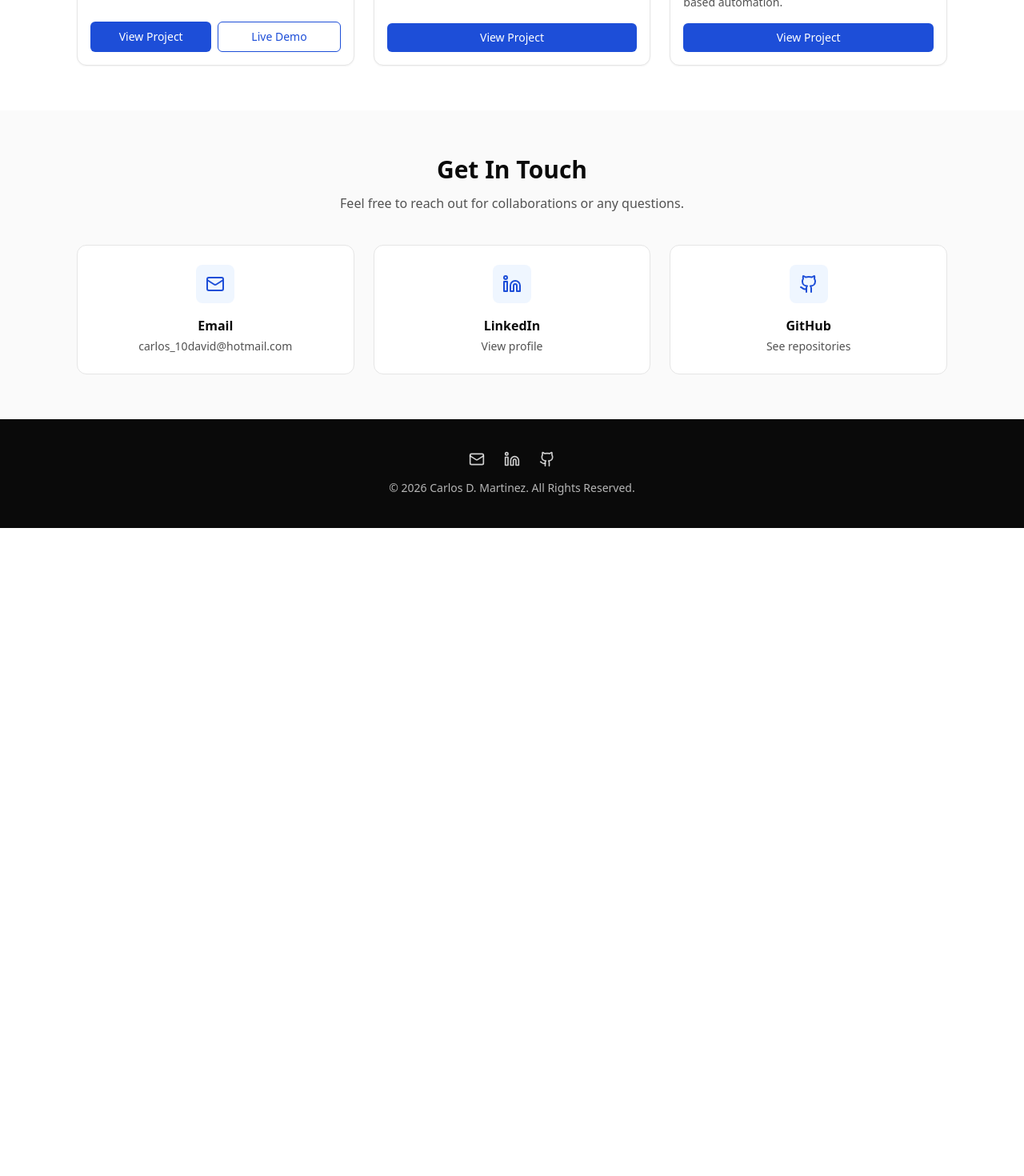
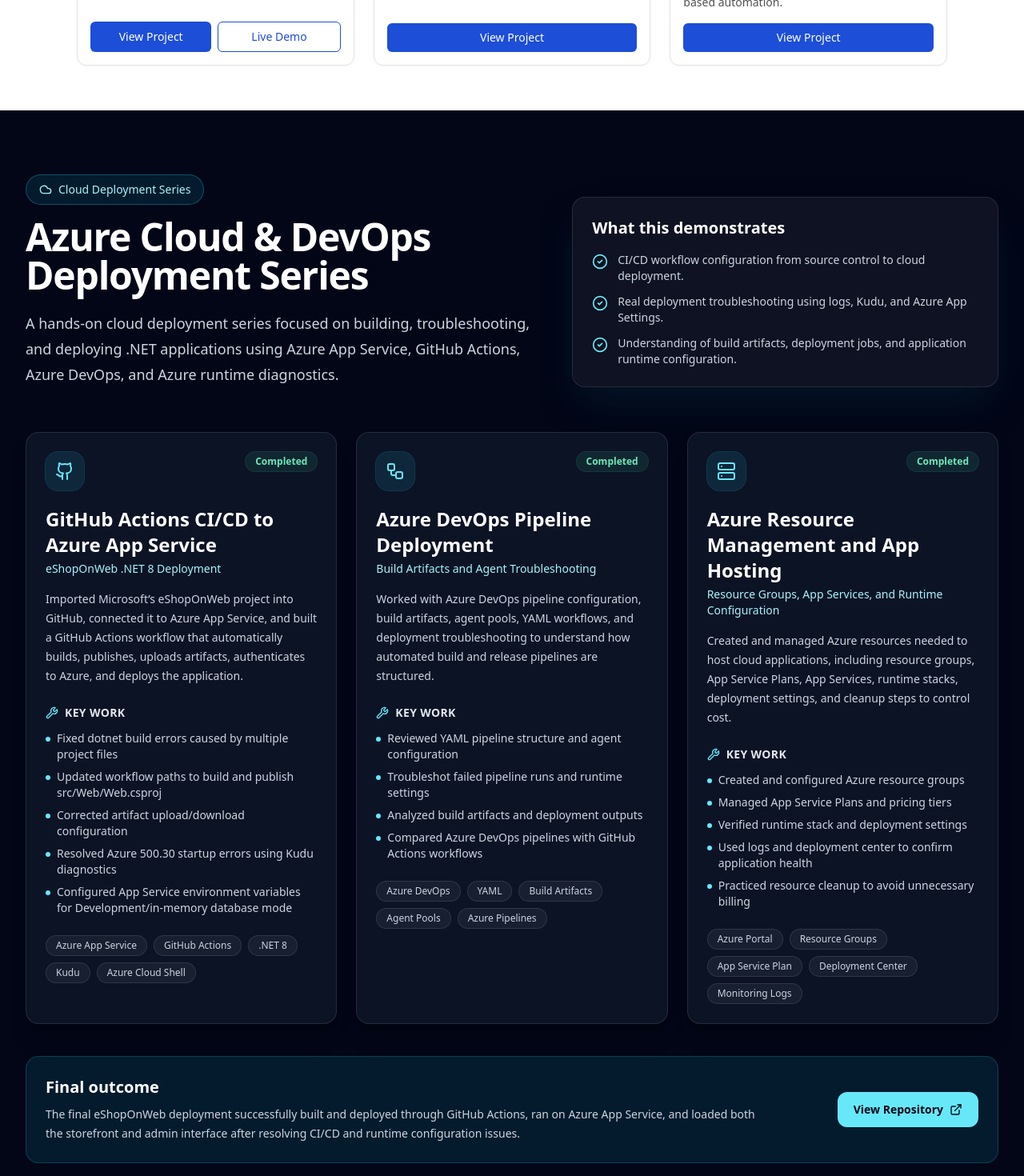
Before and after one commit to cmartinez1542/React-Portfolio, a React (Vite) app: page / in a window 1280 px wide. Shown: the part 1840-3310 px from the top of the page at 80% size. Before the commit the page ends 2500 px from the top, so only its background shows below. Built offline with nearby package versions, Linux system fonts and the light colour scheme.

Commit message:
Added Pictures for new CI/CD project

```diff
--- a/src/app/App.jsx
+++ b/src/app/App.jsx
@@ -5,6 +5,7 @@
 import { site } from "../data/site";
 import { projects } from "../data/projects";
 import { Mail, Github, Linkedin } from "lucide-react";
+import AzureDevOpsDeploymentSeries from "../components/AzureDevOpsDeploymentSeries";
 
 function IconCode() {
   return (
@@ -185,6 +186,8 @@
         </Container>
       </section>
 
+      <AzureDevOpsDeploymentSeries />
+
 {/* CONTACT (Get in Touch) */}
 <section id="contact" className="py-14 bg-neutral-50">
   <Container>
--- /dev/null
+++ b/src/components/AzureDevOpsDeploymentSeries.jsx
@@ -0,0 +1,158 @@
+import React from "react";
+import { Cloud, Github, Workflow, Server, Wrench, CheckCircle2, ExternalLink } from "lucide-react";
+
+const azureProjects = [
+  {
+    title: "GitHub Actions CI/CD to Azure App Service",
+    subtitle: "eShopOnWeb .NET 8 Deployment",
+    description:
+      "Imported Microsoft’s eShopOnWeb project into GitHub, connected it to Azure App Service, and built a GitHub Actions workflow that automatically builds, publishes, uploads artifacts, authenticates to Azure, and deploys the application.",
+    highlights: [
+      "Fixed dotnet build errors caused by multiple project files",
+      "Updated workflow paths to build and publish src/Web/Web.csproj",
+      "Corrected artifact upload/download configuration",
+      "Resolved Azure 500.30 startup errors using Kudu diagnostics",
+      "Configured App Service environment variables for Development/in-memory database mode",
+    ],
+    tools: ["Azure App Service", "GitHub Actions", ".NET 8", "Kudu", "Azure Cloud Shell"],
+    status: "Completed",
+  },
+  {
+    title: "Azure DevOps Pipeline Deployment",
+    subtitle: "Build Artifacts and Agent Troubleshooting",
+    description:
+      "Worked with Azure DevOps pipeline configuration, build artifacts, agent pools, YAML workflows, and deployment troubleshooting to understand how automated build and release pipelines are structured.",
+    highlights: [
+      "Reviewed YAML pipeline structure and agent configuration",
+      "Troubleshot failed pipeline runs and runtime settings",
+      "Analyzed build artifacts and deployment outputs",
+      "Compared Azure DevOps pipelines with GitHub Actions workflows",
+    ],
+    tools: ["Azure DevOps", "YAML", "Build Artifacts", "Agent Pools", "Azure Pipelines"],
+    status: "Completed",
+  },
+  {
+    title: "Azure Resource Management and App Hosting",
+    subtitle: "Resource Groups, App Services, and Runtime Configuration",
+    description:
+      "Created and managed Azure resources needed to host cloud applications, including resource groups, App Service Plans, App Services, runtime stacks, deployment settings, and cleanup steps to control cost.",
+    highlights: [
+      "Created and configured Azure resource groups",
+      "Managed App Service Plans and pricing tiers",
+      "Verified runtime stack and deployment settings",
+      "Used logs and deployment center to confirm application health",
+      "Practiced resource cleanup to avoid unnecessary billing",
+    ],
+    tools: ["Azure Portal", "Resource Groups", "App Service Plan", "Deployment Center", "Monitoring Logs"],
+    status: "Completed",
+  },
+];
+
+export default function AzureDevOpsDeploymentSeries() {
+  return (
+    <section className="w-full bg-slate-950 px-4 py-20 text-white sm:px-6 lg:px-8">
+      <div className="mx-auto max-w-7xl">
+        <div className="mb-14 grid gap-8 lg:grid-cols-[1.1fr_0.9fr] lg:items-end">
+          <div>
+            <div className="mb-4 inline-flex items-center gap-2 rounded-full border border-cyan-400/30 bg-cyan-400/10 px-4 py-2 text-sm font-medium text-cyan-200">
+              <Cloud className="h-4 w-4" />
+              Cloud Deployment Series
+            </div>
+            <h2 className="text-4xl font-bold tracking-tight sm:text-5xl">
+              Azure Cloud & DevOps Deployment Series
+            </h2>
+            <p className="mt-5 max-w-3xl text-lg leading-8 text-slate-300">
+              A hands-on cloud deployment series focused on building, troubleshooting, and deploying .NET applications using Azure App Service, GitHub Actions, Azure DevOps, and Azure runtime diagnostics.
+            </p>
+          </div>
+
+          <div className="rounded-2xl border border-white/10 bg-white/5 p-6 shadow-2xl shadow-cyan-950/40">
+            <h3 className="mb-4 text-xl font-semibold">What this demonstrates</h3>
+            <div className="grid gap-3 text-sm text-slate-300">
+              <div className="flex items-start gap-3">
+                <CheckCircle2 className="mt-0.5 h-5 w-5 shrink-0 text-cyan-300" />
+                CI/CD workflow configuration from source control to cloud deployment.
+              </div>
+              <div className="flex items-start gap-3">
+                <CheckCircle2 className="mt-0.5 h-5 w-5 shrink-0 text-cyan-300" />
+                Real deployment troubleshooting using logs, Kudu, and Azure App Settings.
+              </div>
+              <div className="flex items-start gap-3">
+                <CheckCircle2 className="mt-0.5 h-5 w-5 shrink-0 text-cyan-300" />
+                Understanding of build artifacts, deployment jobs, and application runtime configuration.
+              </div>
+            </div>
+          </div>
+        </div>
+
+        <div className="grid gap-6 lg:grid-cols-3">
+          {azureProjects.map((project, index) => (
+            <article
+              key={project.title}
+              className="group flex h-full flex-col rounded-2xl border border-white/10 bg-slate-900/80 p-6 shadow-xl shadow-black/20 transition duration-300 hover:-translate-y-1 hover:border-cyan-300/50 hover:bg-slate-900"
+            >
+              <div className="mb-5 flex items-start justify-between gap-4">
+                <div className="rounded-2xl bg-cyan-400/10 p-3 text-cyan-300 ring-1 ring-cyan-400/20">
+                  {index === 0 ? <Github className="h-6 w-6" /> : index === 1 ? <Workflow className="h-6 w-6" /> : <Server className="h-6 w-6" />}
+                </div>
+                <span className="rounded-full bg-emerald-400/10 px-3 py-1 text-xs font-semibold text-emerald-300 ring-1 ring-emerald-400/20">
+                  {project.status}
+                </span>
+              </div>
+
+              <h3 className="text-2xl font-bold text-white">{project.title}</h3>
+              <p className="mt-1 text-sm font-medium text-cyan-200">{project.subtitle}</p>
+              <p className="mt-4 text-sm leading-6 text-slate-300">{project.description}</p>
+
+              <div className="mt-6">
+                <h4 className="mb-3 flex items-center gap-2 text-sm font-semibold uppercase tracking-wide text-slate-200">
+                  <Wrench className="h-4 w-4 text-cyan-300" />
+                  Key work
+                </h4>
+                <ul className="space-y-2 text-sm text-slate-300">
+                  {project.highlights.map((item) => (
+                    <li key={item} className="flex gap-2">
+                      <span className="mt-2 h-1.5 w-1.5 shrink-0 rounded-full bg-cyan-300" />
+                      <span>{item}</span>
+                    </li>
+                  ))}
+                </ul>
+              </div>
+
+              <div className="mt-6 flex flex-wrap gap-2">
+                {project.tools.map((tool) => (
+                  <span
+                    key={tool}
+                    className="rounded-full border border-white/10 bg-white/5 px-3 py-1 text-xs text-slate-300"
+                  >
+                    {tool}
+                  </span>
+                ))}
+              </div>
+            </article>
+          ))}
+        </div>
+
+        <div className="mt-10 rounded-2xl border border-cyan-400/20 bg-cyan-400/10 p-6">
+          <div className="flex flex-col gap-4 md:flex-row md:items-center md:justify-between">
+            <div>
+              <h3 className="text-xl font-semibold">Final outcome</h3>
+              <p className="mt-2 max-w-4xl text-sm leading-6 text-slate-300">
+                The final eShopOnWeb deployment successfully built and deployed through GitHub Actions, ran on Azure App Service, and loaded both the storefront and admin interface after resolving CI/CD and runtime configuration issues.
+              </p>
+            </div>
+            <a
+              href="https://github.com/davidmtzh/eShopOnWeb"
+              target="_blank"
+              rel="noreferrer"
+              className="inline-flex items-center justify-center gap-2 rounded-xl bg-cyan-300 px-5 py-3 text-sm font-bold text-slate-950 transition hover:bg-cyan-200"
+            >
+              View Repository
+              <ExternalLink className="h-4 w-4" />
+            </a>
+          </div>
+        </div>
+      </div>
+    </section>
+  );
+}
```
